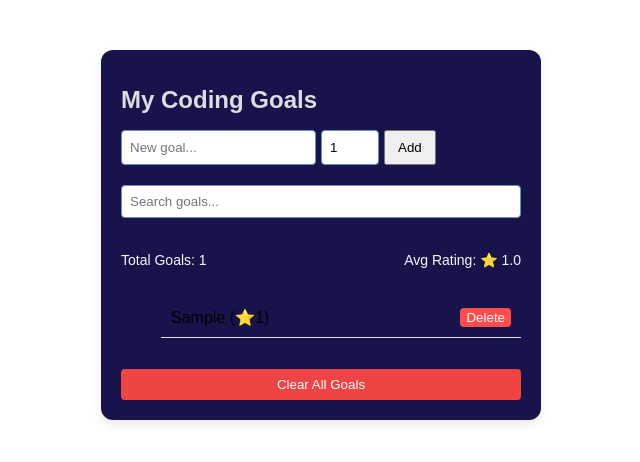
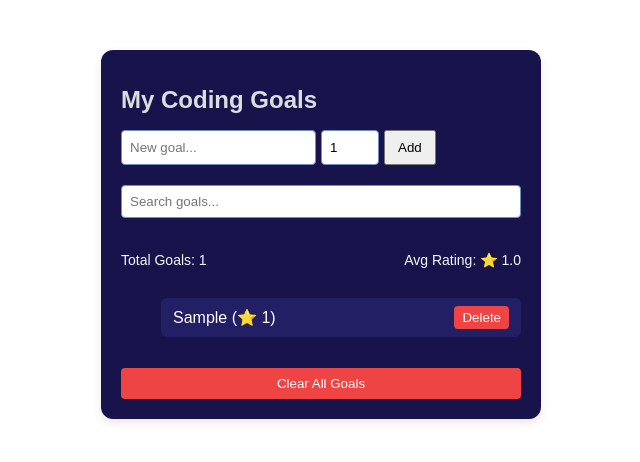
Before and after one commit to temesgen-teka4/VueMastery, a Vue app in the folder vueFirstPro/: page / in a window 1280 px wide. Both pictures are taken after typing "Sample" into the empty fields and a click on the button "Add". Shown: the top 462 px of the page, without its empty margins (319-959 px from the left). Built offline with nearby package versions, Linux system fonts and the light colour scheme.

Commit message:
Day 12: Updated GoalItem component to support toggle and completion styling

```diff
--- a/vueFirstPro/src/App.vue
+++ b/vueFirstPro/src/App.vue
@@ -26,7 +26,8 @@ function addGoal() {
   }
 
   errorMessage.value = ''
-  goals.value.push({ text: newGoalText.value, rating: newGoalRating.value })
+  // አዲስ ጎል ስንጨምር completed: false ብለን እንጀምራለን
+  goals.value.push({ text: newGoalText.value, rating: newGoalRating.value, completed: false })
   newGoalText.value = ''
 }
 
@@ -38,7 +39,15 @@ function removeGoal(index) {
   }
 }
 
-// አዲስ: ሁሉንም ጎሎች በአንዴ ማጥፊያ ፋንክሽን
+// አዲስ: የጎልን ሁኔታ (completed) የሚቀይር ፋንክሽን
+function toggleGoal(index) {
+  const target = filteredGoals.value[index]
+  const originalIndex = goals.value.indexOf(target)
+  if (originalIndex > -1) {
+    goals.value[originalIndex].completed = !goals.value[originalIndex].completed
+  }
+}
+
 function clearAllGoals() {
   if (confirm('ሁሉንም ጎሎች ማጥፋት ትፈልጋለህ?')) {
     goals.value = []
@@ -90,11 +99,11 @@ const filteredGoals = computed(() => {
         :key="index"
         :goal="goal"
         @delete="removeGoal(index)"
+        @toggle="toggleGoal(index)"
       />
     </ul>
     <p v-else style="color: gray; text-align: center;">No Goals Found!</p>
 
-    <!-- ሁሉንም ማጥፊያ ቁልፍ (Clear All Button) -->
     <button
       v-if="goals.length > 0"
       @click="clearAllGoals"
--- a/vueFirstPro/src/GoalItem.vue
+++ b/vueFirstPro/src/GoalItem.vue
@@ -1,31 +1,53 @@
 <script setup>
-// Props: ከወላጅ የምንቀበለው መረጃ
-defineProps(['goal'])
+defineProps({
+  goal: Object
+})
 
-
-const emit = defineEmits(['delete'])
+defineEmits(['delete', 'toggle'])
 </script>
 
 <template>
-  <div class="goal-item">
-    <span>{{ goal.text }} (⭐{{ goal.rating }})</span>
+  <li class="goal-item">
+    <!-- ጽሁፉን ስንጫነው toggle ፋንክሽን ይጠራል፣ completed ከነቃም line-through ይሆናል -->
+    <span
+      @click="$emit('toggle')"
+      :class="{ completed: goal.completed }"
+      style="cursor: pointer; flex-grow: 1;"
+    >
+      {{ goal.text }} (⭐ {{ goal.rating }})
+    </span>
 
-    <button @click="emit('delete')" class="del-btn">Delete</button>
-  </div>
+    <button @click="$emit('delete')" class="delete-btn">Delete</button>
+  </li>
 </template>
 
 <style scoped>
 .goal-item {
   display: flex;
   justify-content: space-between;
-  padding: 10px;
-  border-bottom: 1px solid #ddd;
+  align-items: center;
+  background: #231f65;
+  margin-bottom: 8px;
+  padding: 8px 12px;
+  border-radius: 6px;
+  color: white;
 }
-.del-btn {
-  background: #ff4d4d;
+
+/* ጎሉሲጠናቀቅ የሚመታ መስመር እና የቀለም ማስተካከያ */
+.completed {
+  text-decoration: line-through;
+  color: #9ca3af;
+}
+
+.delete-btn {
+  background-color: #ef4444;
   color: white;
   border: none;
+  padding: 4px 8px;
   border-radius: 4px;
   cursor: pointer;
 }
+.delete-btn:hover {
+  background-color: #dc2626;
+}
 </style>
```
